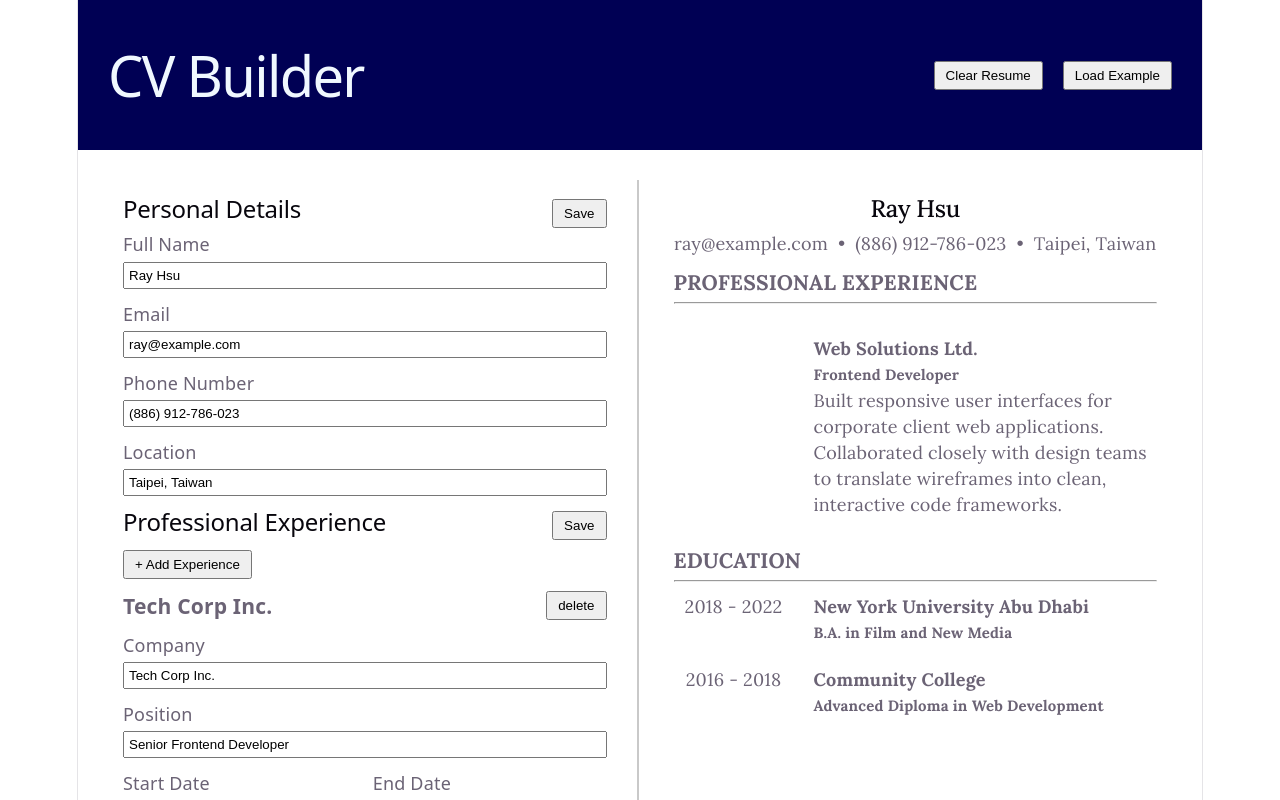
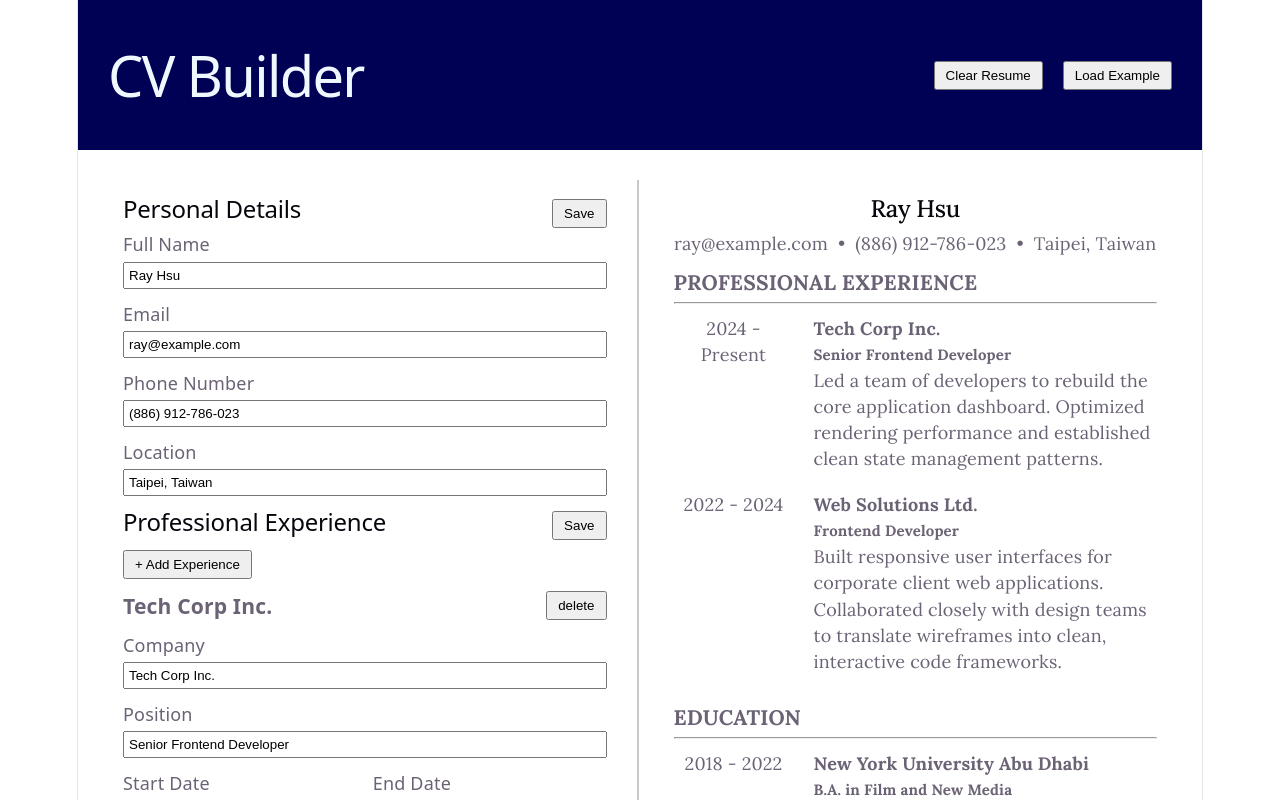
Before and after one commit to rtyty0615/CV-Application, a React (Vite) app: page / in a window 1280 px wide. Shown: the top 800 px of the page. Built offline with nearby package versions, Linux system fonts and the light colour scheme.

Commit message:
feat(experience): map continuous experienceList arrays onto live edit and CV display components

```diff
--- a/src/App.jsx
+++ b/src/App.jsx
@@ -4,6 +4,7 @@ import { Person } from "./Person.jsx";
 import { ListExperience } from "./Experience.jsx";
 import { Education } from "./Education.jsx";
 import { initialPersonal, initialExperience } from "./initial.jsx";
+import { CVExperienceList } from "./CVExperience.jsx";
 
 function App() {
   const [personalInfo, setPersonalInfo] = useState(initialPersonal);
@@ -25,12 +26,20 @@ function App() {
     }));
   }
 
-  function handleExperienceListChange(e) {
+  function handleExperienceListChange(e, id) {
     const { name, value } = e.target;
-    setExperienceList((prev) => ({
-      ...prev,
-      [name]: value,
-    }));
+    console.log("Updating field:", name);
+    console.log("With value:", value);
+    console.log("For the item with ID:", id);
+
+    setExperienceList((prev) =>
+      prev.map((item) => {
+        if (item.id === id) {
+          return { ...item, [name]: value };
+        }
+        return item;
+      }),
+    );
   }
 
   function handleEducationChange(e) {
@@ -104,30 +113,7 @@ function App() {
             <section className="result">
               <h3 className="result-title">PROFESSIONAL EXPERIENCE</h3>
               <hr></hr>
-              <div>
-                <section className="content-section">
-                  {/* <p>
-                    {experience.startDate} - {experience.endDate}
-                  </p>
-                  <div>
-                    <h4>{experience.company}</h4>
-                    <h5>{experience.position}</h5>
-                    <p>{experience.description}</p>
-                  </div> */}
-                </section>
-                <section className="content-section">
-                  <p>{/* {experience.startDate} - {experience.endDate} */}</p>
-                  <div>
-                    <h4>Web Solutions Ltd.</h4>
-                    <h5>Frontend Developer</h5>
-                    <p>
-                      {
-                        "Built responsive user interfaces for corporate client web applications. Collaborated closely with design teams to translate wireframes into clean, interactive code frameworks."
-                      }
-                    </p>
-                  </div>
-                </section>
-              </div>
+              <CVExperienceList data={experienceList}></CVExperienceList>
             </section>
             <section className="result">
               <h3 className="result-title">EDUCATION</h3>
--- /dev/null
+++ b/src/CVExperience.jsx
@@ -0,0 +1,24 @@
+export function CVExperienceList(props) {
+  return (
+    <ul>
+      {props.data.map((experienceItem) => {
+        return <CVExperience key={experienceItem.id} data={experienceItem} />;
+      })}
+    </ul>
+  );
+}
+
+function CVExperience({ data }) {
+  return (
+    <li className="content-section">
+      <p>
+        {data.startDate} - {data.endDate}
+      </p>
+      <div>
+        <h4>{data.company}</h4>
+        <h5>{data.position}</h5>
+        <p>{data.description}</p>
+      </div>
+    </li>
+  );
+}
--- a/src/Experience.jsx
+++ b/src/Experience.jsx
@@ -10,7 +10,7 @@ export function ListExperience(props) {
           <Experience
             key={experienceItem.id}
             data={experienceItem}
-            onChange={props.onChange}
+            onChange={(e) => props.onChange(e, experienceItem.id)}
           />
         );
       })}
```
